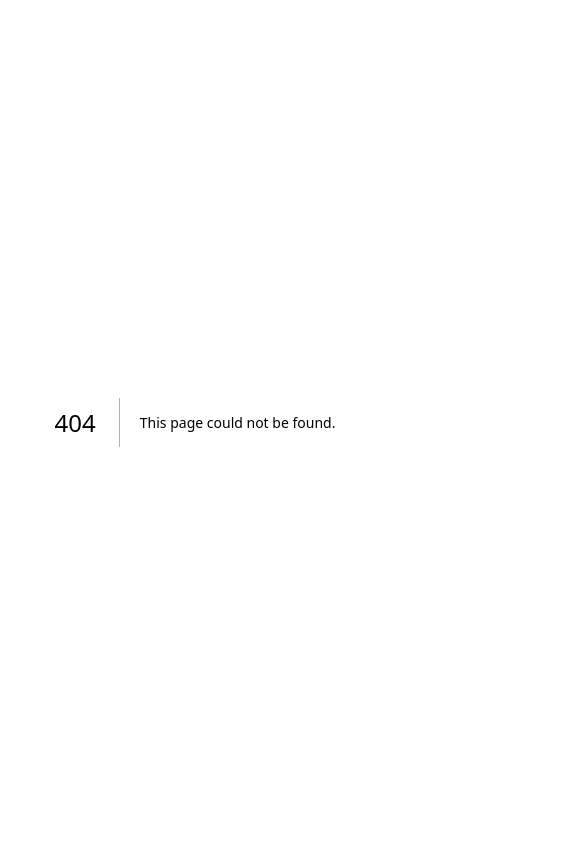
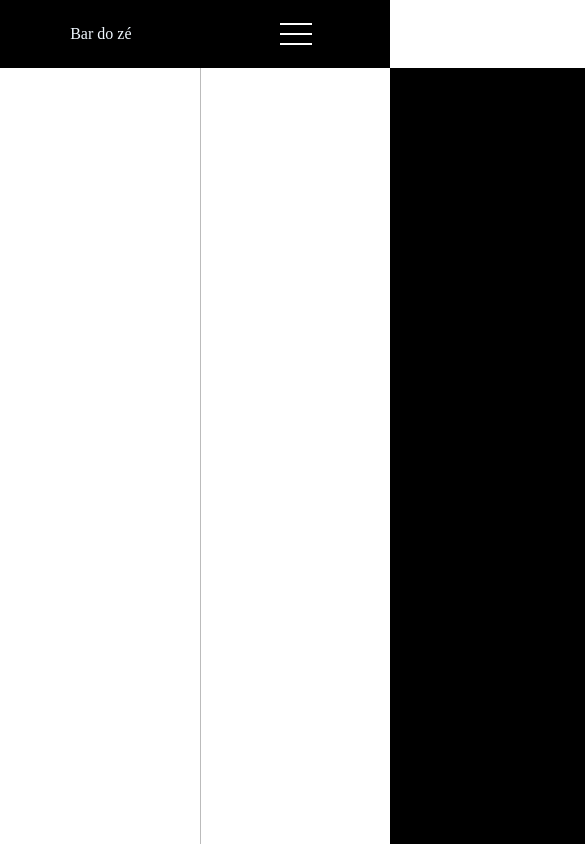
Before and after one commit to Arthurad11/projeto_integrador, a Next.js app in the folder projeto_integrador/: page /dashboard in a window 390 px wide. Before the commit this address had no page. Shown: the whole page, 585 px wide, since content can reach past the window. Built offline with nearby package versions, Linux system fonts and the light colour scheme.

Commit message:
dashboard

```diff
--- /dev/null
+++ b/projeto_integrador/app/dashboard/dashboard.css
@@ -0,0 +1,121 @@
+body{
+    margin: 0;
+    padding: 0;
+}
+
+aside{
+    border-right: 1px solid rgb(187, 187, 187);
+
+    width: 200px;
+    height: 92vh;
+}
+
+aside ul{
+    display: flex;
+    list-style: none;
+
+
+
+    flex-direction: column;
+
+}
+
+aside ul li{
+
+    padding: 10px;
+
+
+    padding-bottom: 40px;
+    padding-left: 0px;
+
+}
+
+.first{
+    padding-top: 50px;
+}
+
+@media (max-width: 999px){
+    body{
+        overflow-x: hidden;
+    }
+
+    ul{
+        position: absolute;
+
+        top: 8vh;
+        right: 0;
+
+        width: 50vw;
+        height: 92vh;
+
+        background-color: black;
+
+        flex-direction: column;
+
+        align-items: center;
+        justify-content: space-around;
+
+        transform: translateX(100%);
+    }
+
+    ul li{
+        margin: 0;
+        opacity: 0;
+;
+    }
+
+    .mobile-menu{
+        display: block;
+    }
+
+}
+
+ul.active{
+    transform: translateX(0);
+    transition: transform 0.5s;
+}
+
+ul.active li {
+    opacity: 1;
+    transform: translateX(0);
+    animation: navLinkFade 0.5s forwards;
+}
+
+@keyframes navLinkFade{
+    from{
+        opacity: 0;
+        transform: translateX(50px);
+    }
+    to{
+        opacity: 1;
+        transform: translateX(0);
+    }
+}
+
+.login{
+    order: -1;
+}
+
+nav{
+    display: flex;
+
+    justify-content: space-around;
+    align-items: center;
+
+    height: 8vh;
+
+
+    background-color: black;
+    color:aliceblue;
+}
+
+.deslogar{
+    background: transparent;
+    border: none;
+
+    color: red;
+}
+
+img{
+    color: red;
+}
--- /dev/null
+++ b/projeto_integrador/app/dashboard/page.js
@@ -0,0 +1,31 @@
+import Menu from "../components/Menu";
+
+import "./dashboard.css";
+
+function Dashboard() {
+
+
+
+    return (
+        <div>
+            <Menu />
+            <aside>
+                <ul>
+                    <li className="first" >Dashboard</li>
+                    <li>Faturamento</li>
+                    <li>Estoque</li>
+                    <li>Pedidos</li>
+                    <li>Clientes</li>
+                    <li>Funcionários</li>
+                    <li><button className="deslogar"><img width="12px" src="https://cdn-icons-png.flaticon.com/512/4043/4043198.png"/> Sair da Conta</button></li>
+                </ul>
+            </aside>
+            <main>
+
+            </main>
+
+        </div>
+    );
+}
+
+export default Dashboard;
```
